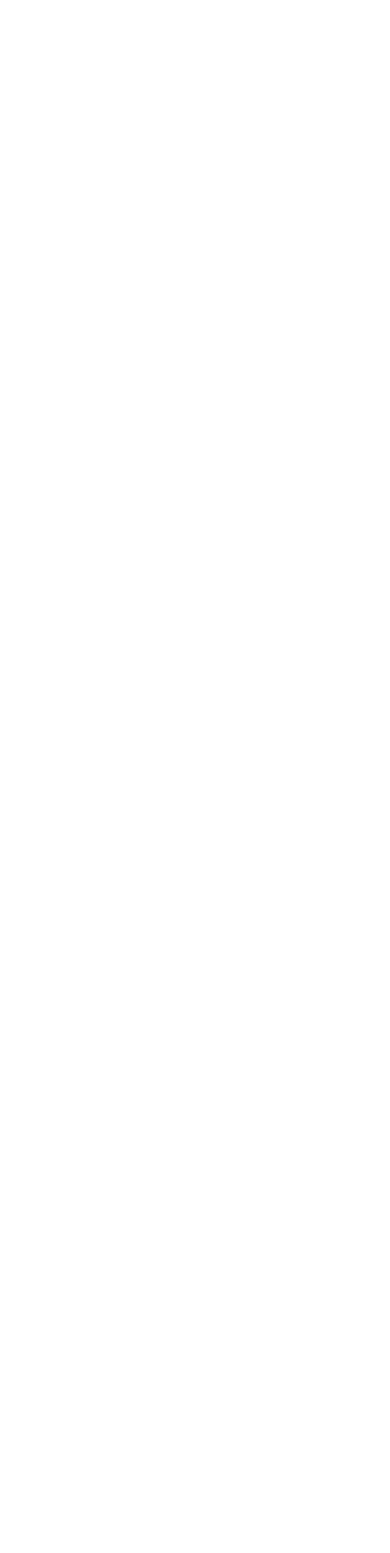
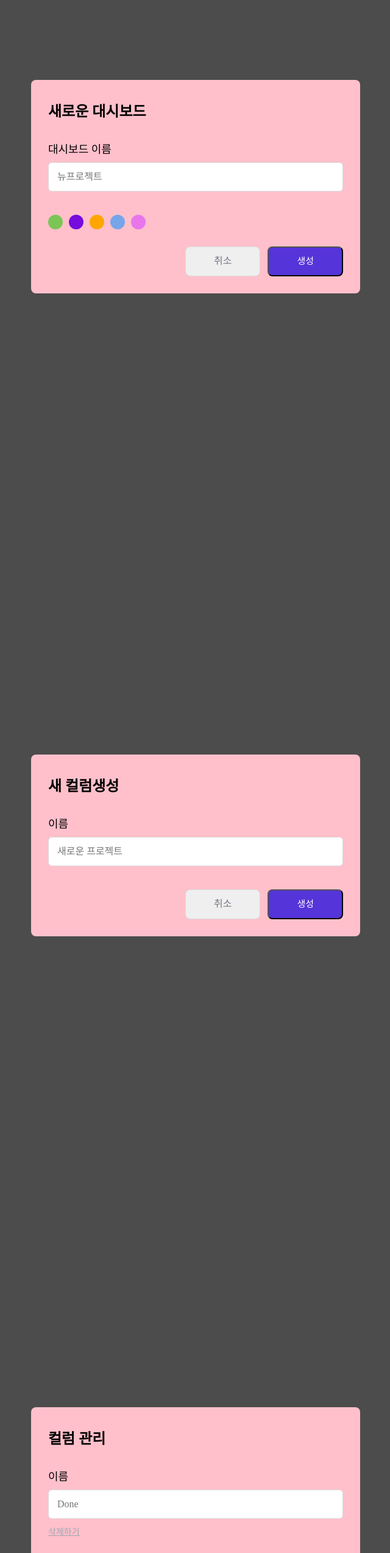
Before and after one commit to part3-team6/TeamProject, a Next.js app: page / in a window 1280 px wide. Shown: the part 234-2780 px from the top of the page at 61% size, without its empty margins (319-959 px from the left). Before the commit the page ends 800 px from the top, so only its background shows below. Built offline with nearby package versions, Linux system fonts and the light colour scheme.

Commit message:
feat: 컬러초이스체크버튼 수정

```diff
--- a/components/modal/styled.ts
+++ b/components/modal/styled.ts
@@ -137,7 +137,16 @@ export const errText = styled.p`
 
 // newDashboardColor (children) 부분
 
+export const colorEllipseInner = styled.div`
+  position: relative;
+  & img {
+    display: ${(props: any) =>
+      props.choiceColor === props.backgroundColor ? "block" : "none"};
+  }
+`;
+
 export const EllipseUl = styled.ul`
+  position: relative;
   display: flex;
   gap: 1rem;
   margin-top: 2.8rem;
--- a/pages/index.tsx
+++ b/pages/index.tsx
@@ -1,5 +1,86 @@
+import Modal from "@/components/modal/modal";
+import * as S from "@/components/modal/styled";
+import ColorData from "@/components/modal/newDashboardColor";
+import Image from "next/image";
+import CHECKED_IMG from "@/components/modal/images";
+import ModalCheckIt from "@/components/modal/modalCheckIt";
+import { useState } from "react";
+
 const Test = () => {
-  return <div>test page</div>;
+  const [choiceColor, setChoiceColor] = useState("");
+
+  const handleColor = (e: any) => {
+    const colors = e.currentTarget.getAttribute("data-color");
+    setChoiceColor(colors);
+  };
+  const handleDelete = (e: any) => {
+    console.log("삭제하기버튼테스트");
+  };
+  return (
+    <>
+      <Modal
+        title="새로운 대시보드"
+        submitButton="생성"
+        cancelButton="취소"
+        name="대시보드 이름"
+        Placeholder="뉴프로젝트"
+      >
+        <S.EllipseUl>
+          {ColorData.map((color) => (
+            <S.colorEllipseInner
+              choiceColor={choiceColor}
+              backgroundColor={color.backgroundColor}
+            >
+              <S.colorEllipse
+                key={color.id}
+                data-color={color.backgroundColor}
+                backgroundColor={color.backgroundColor}
+                onClick={handleColor}
+              />
+              {color && (
+                <Image
+                  src={CHECKED_IMG}
+                  alt="컬러색상체크"
+                  // width={24}
+                  // height={24}
+                  fill
+                />
+              )}
+            </S.colorEllipseInner>
+          ))}
+        </S.EllipseUl>
+      </Modal>
+
+      <Modal
+        title="새 컬럼생성"
+        name="이름"
+        Placeholder="새로운 프로젝트"
+        cancelButton="취소"
+        submitButton="생성"
+      ></Modal>
+
+      <Modal
+        title="컬럼 관리"
+        name="이름"
+        Placeholder="Done"
+        cancelButton="취소"
+        submitButton="변경"
+      >
+        <S.deleteText>삭제하기</S.deleteText>
+      </Modal>
+
+      <ModalCheckIt
+        submitButton="확인"
+        text="비밀번호가 일치하지 않습니다."
+      ></ModalCheckIt>
+
+      <ModalCheckIt
+        cancelButton="취소"
+        submitButton="삭제"
+        text="칼럼의 모든 카드가 삭제됩니다."
+      ></ModalCheckIt>
+    </>
+  );
 };
 
 export default Test;
```
